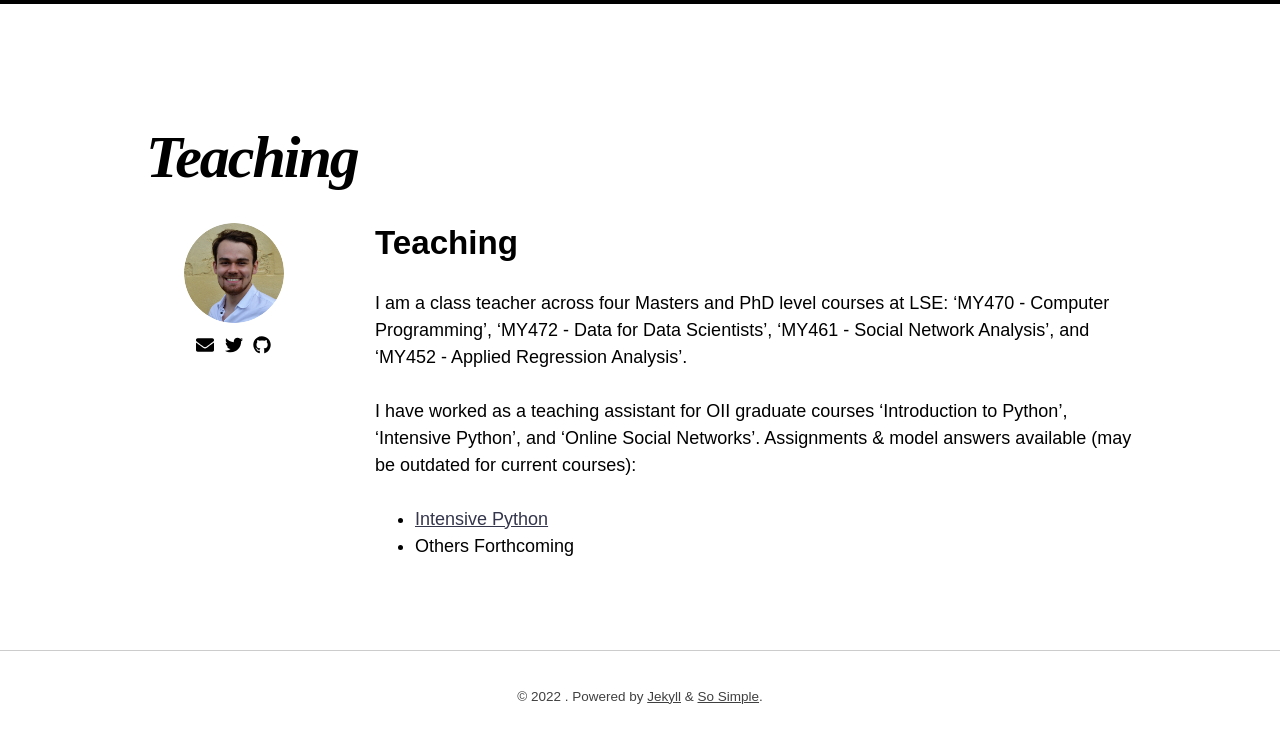
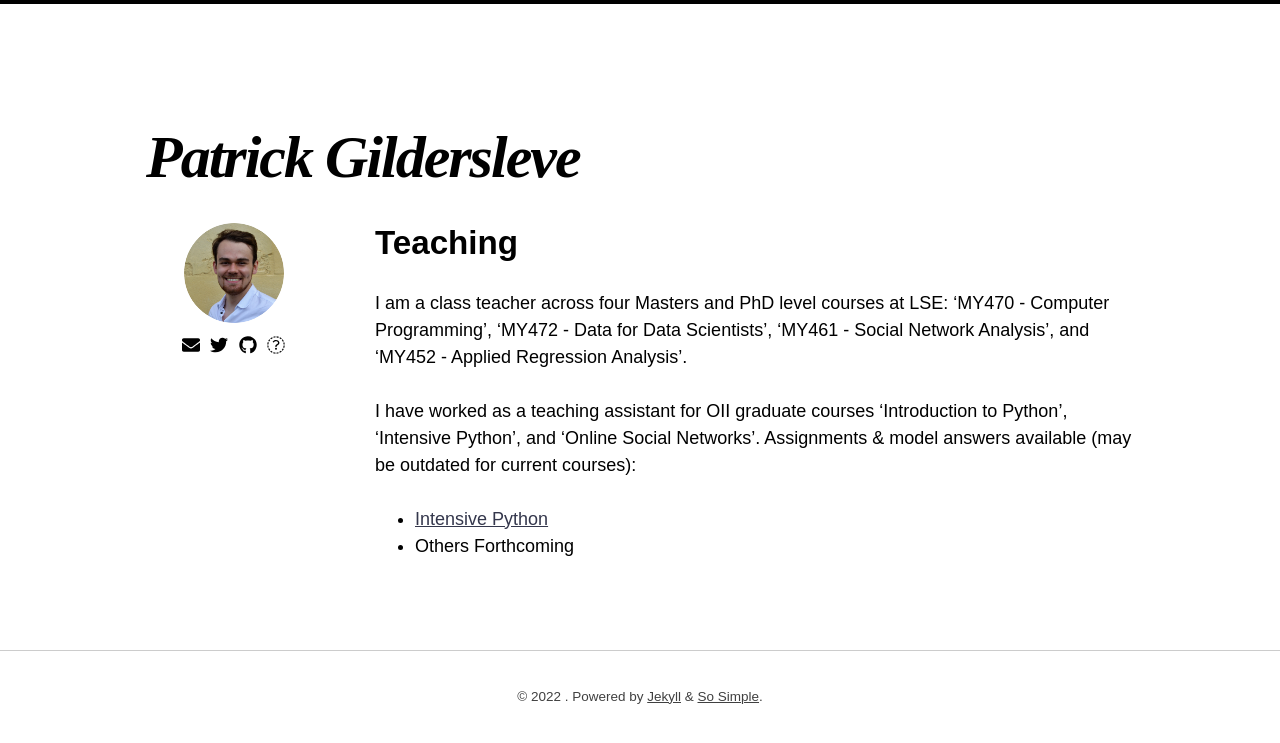
Before and after one commit to pgilders/pgilders.github.io, a Jekyll site: the page built from teaching.md, in a window 1280 px wide. Shown: the top 743 px of the page. Built offline with Jekyll 4.4.1, drawn with Linux system fonts in a browser that asks for light colours; nearby versions of some CDN libraries.

Commit message:
Update teaching.md

```diff
--- a/teaching.md
+++ b/teaching.md
@@ -13,7 +13,10 @@ author:
     - title: GitHub
       url: https://github.com/pgilders
       icon: fab fa-github
-title: Teaching
+    - title: Google Scholar
+      url: https://scholar.google.co.uk/citations?user=3CTTLDgAAAAJ
+      icon: fab fa-graduation-cap
+title: Patrick Gildersleve
 ---
 
 # Teaching
```
